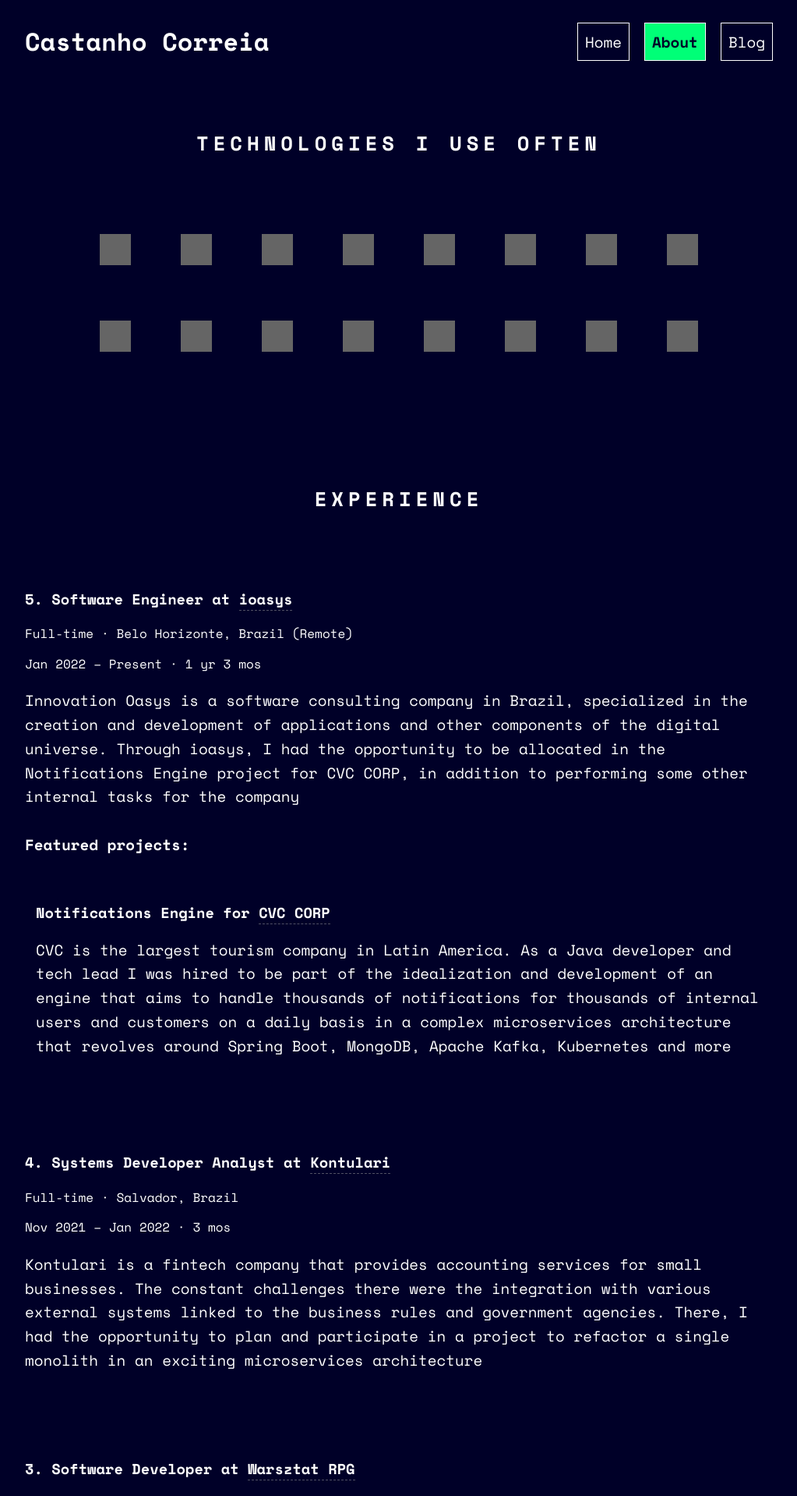
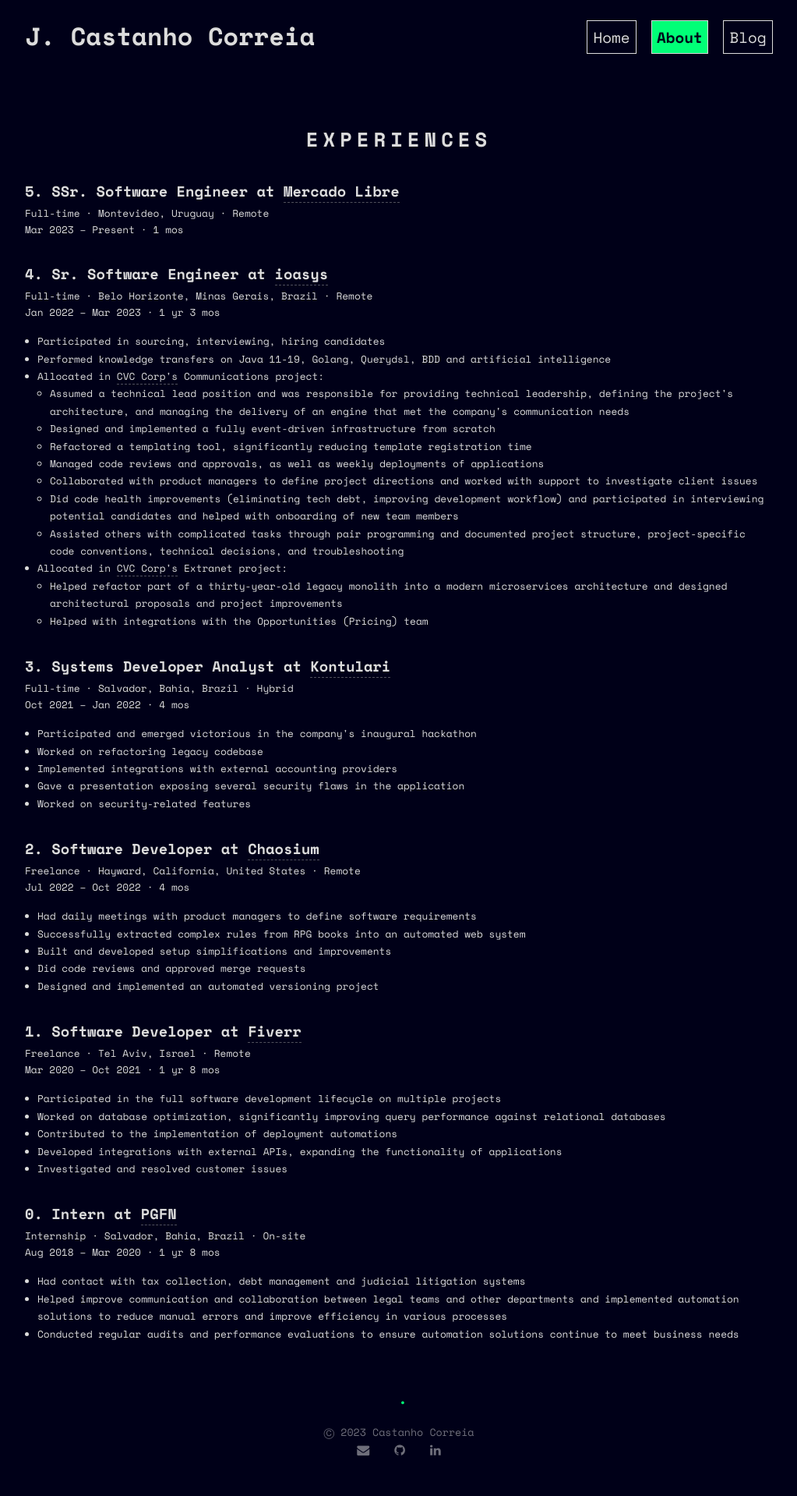
Before and after one commit to jovitcorreia/memento, a Jekyll site: the page built from _pages/about.html, in a window 1280 px wide. Shown: the top 1918 px of the page at 78% size, without its empty margins (128-1151 px from the left). Built offline with Jekyll 4.4.1, drawn with Linux system fonts in a browser that asks for light colours; after the commit the page ends 1889 px from its top, so only the background shows below that; some of the changed text lies outside the part shown; grey boxes are pictures that could not be loaded.

Commit message:
Refactor website and improve styling

```diff
--- a/_config.yml
+++ b/_config.yml
@@ -1,4 +1,4 @@
-title: Castanho Correia
+title: J. Castanho Correia
 email: me@castanhocorreia.com
 description: "Castanho Correia. I am a software engineer, specialized in backend development within the Java Virtual Machine (JVM) Ecosystem, mainly using Java and Kotlin languages, and application frameworks such as Spring Boot, Spring MVC and Java/Jakarta EE."
 baseurl: ""
--- a/_data/work.yml
+++ b/_data/work.yml
@@ -1,52 +1,88 @@
+- company: "Mercado Libre"
+  description:
+  end_date: false
+  location: "Montevideo, Uruguay · Remote"
+  position: "SSr. Software Engineer"
+  remote: true
+  start_date: "2023-03-20"
+  type: "Full-time"
+  url: "https://www.mercadolibre.com"
+
 - company: "ioasys"
-  description: "Innovation Oasys is a software consulting company in Brazil, specialized in the creation and development of applications and other components of the digital universe. Through ioasys, I had the opportunity to be allocated in the Notifications Engine project for CVC CORP, in addition to performing some other internal tasks for the company"
-  end_date: false
-  location: "Belo Horizonte, Brazil"
-  position: "Software Engineer"
-  projects:
-    - company: "CVC CORP"
-      description: "CVC is the largest tourism company in Latin America. As a Java developer and tech lead I was hired to be part of the idealization and development of an engine that aims to handle thousands of notifications for thousands of internal users and customers on a daily basis in a complex microservices architecture that revolves around Spring Boot, MongoDB, Apache Kafka, Kubernetes and more"
-      name: "Notifications Engine"
-      url: "https://www.cvccorp.com.br/"
+  description:
+    - Participated in sourcing, interviewing, hiring candidates
+    - Performed knowledge transfers on Java 11-19, Golang, Querydsl, BDD and artificial intelligence
+    - Allocated in <a href="https://www.cvccorp.com.br/" target="_blank">CVC Corp's</a> Communications project:
+      - Assumed a technical lead position and was responsible for providing technical leadership, defining the project's architecture, and managing the delivery of an engine that met the company's communication needs
+      - Designed and implemented a fully event-driven infrastructure from scratch
+      - Refactored a templating tool, significantly reducing template registration time
+      - Managed code reviews and approvals, as well as weekly deployments of applications
+      - Collaborated with product managers to define project directions and worked with support to investigate client issues
+      - Did code health improvements (eliminating tech debt, improving development workflow) and participated in interviewing potential candidates and helped with onboarding of new team members
+      - Assisted others with complicated tasks through pair programming and documented project structure, project-specific code conventions, technical decisions, and troubleshooting
+    - Allocated in <a href="https://www.cvccorp.com.br/" target="_blank">CVC Corp's</a> Extranet project:
+      - Helped refactor part of a thirty-year-old legacy monolith into a modern microservices architecture and designed architectural proposals and project improvements
+      - Helped with integrations with the Opportunities (Pricing) team
+  end_date: "2023-03-20"
+  location: "Belo Horizonte, Minas Gerais, Brazil · Remote"
+  position: "Sr. Software Engineer"
   remote: true
   start_date: "2022-01-01"
   type: "Full-time"
   url: "https://ioasys.com.br/"
 
 - company: "Kontulari"
-  description: "Kontulari is a fintech company that provides accounting services for small businesses. The constant challenges there were the integration with various external systems linked to the business rules and government agencies. There, I had the opportunity to plan and participate in a project to refactor a single monolith in an exciting microservices architecture"
+  description:
+    - Participated and emerged victorious in the company's inaugural hackathon
+    - Worked on refactoring legacy codebase
+    - Implemented integrations with external accounting providers
+    - Gave a presentation exposing several security flaws in the application
+    - Worked on security-related features
   end_date: "2022-01-01"
-  location: "Salvador, Brazil"
+  location: "Salvador, Bahia, Brazil · Hybrid"
   position: "Systems Developer Analyst"
   remote: false
-  start_date: "2021-11-01"
+  start_date: "2021-10-01"
   type: "Full-time"
   url: "https://kontulari.com.br/"
 
-- company: "Warsztat RPG"
-  description: "Warsztat was a RPG content distributor for Germany and Poland. I worked on a Call of Cthulhu system integration project for Foundry Virtual Tabletop, using technologies such as Handlebars, Sass, JavaScript, TypeScript, jQuery, Node.js, Webpack, and Gulp. In addition to development and bug fixes, I did code maintenance, review and versioning"
+- company: "Chaosium"
+  description:
+    - Had daily meetings with product managers to define software requirements
+    - Successfully extracted complex rules from RPG books into an automated web system
+    - Built and developed setup simplifications and improvements
+    - Did code reviews and approved merge requests
+    - Designed and implemented an automated versioning project
   end_date: "2022-10-01"
-  location: "Berlin, Germany"
+  location: "Hayward, California, United States · Remote"
   position: "Software Developer"
   remote: true
-  start_date: "2022-06-01"
+  start_date: "2022-07-01"
   type: "Freelance"
-  url: "https://github.com/Miskatonic-Investigative-Society"
+  url: "https://www.chaosium.com/"
 
 - company: "Fiverr"
-  description: "Fiverr is an online platform for freelancers to offer services to customers worldwide. There, I completed nearly a dozen commission projects around technologies such as Java and Kotlin, Spring Boot, MySQL, PostgreSQL, and sometimes React.js and Next.js"
+  description:
+    - Participated in the full software development lifecycle on multiple projects
+    - Worked on database optimization, significantly improving query performance against relational databases
+    - Contributed to the implementation of deployment automations
+    - Developed integrations with external APIs, expanding the functionality of applications
+    - Investigated and resolved customer issues
   end_date: "2021-10-01"
-  location: "Tel Aviv, Israel"
+  location: "Tel Aviv, Israel · Remote"
   position: "Software Developer"
   remote: true
-  start_date: "2020-12-01"
+  start_date: "2020-03-01"
   type: "Freelance"
   url: "https://www.fiverr.com/"
 
 - company: "PGFN"
-  description: "Procuradoria-Geral da Fazenda Nacional (National Treasury Attorney's Office) is part of Brazilian judicial administration. As an intern, I had experience with internal tax collection, debt management, and judicial litigation systems and other legal proceedings, as well as experience related to legacy systems of justice departments, creation of procedural documents, and process automation"
+  description:
+  - Had contact with tax collection, debt management and judicial litigation systems
+  - Helped improve communication and collaboration between legal teams and other departments and implemented automation solutions to reduce manual errors and improve efficiency in various processes
+  - Conducted regular audits and performance evaluations to ensure automation solutions continue to meet business needs
   end_date: "2020-03-01"
-  location: "Salvador, Brazil"
+  location: "Salvador, Bahia, Brazil · On-site"
   position: "Intern"
   remote: false
   start_date: "2018-08-01"
--- a/_includes/header.html
+++ b/_includes/header.html
@@ -1,5 +1,5 @@
 <header>
-  <a href="/"><h1>Castanho Correia</h1></a>
+  <a href="/"><h1>J. Castanho Correia</h1></a>
   <nav id="nav">
     {% for item in site.data.map %}
       <button class="{% if item.url == page.url %}active{% endif %}">
--- a/_pages/about.html
+++ b/_pages/about.html
@@ -3,38 +3,28 @@
 ---
 
 <section>
-    <h2>Technologies I use often</h2>
-    <div id="techs">
-      <a href="https://www.oracle.com/java/" target="_blank" rel="noreferrer"><img alt="Java" height="40" width="40" src="https://cdn.jsdelivr.net/npm/simple-icons@v6/icons/java.svg" /></a>
-      <a href="https://kotlinlang.org/" target="_blank" rel="noreferrer"><img alt="Kotlin" height="40" width="40" src="https://cdn.jsdelivr.net/npm/simple-icons@v6/icons/kotlin.svg" /></a>
-      <a href="https://spring.io/projects/spring-boot" target="_blank" rel="noreferrer"><img alt="Spring Boot" height="40" width="40" src="https://cdn.jsdelivr.net/npm/simple-icons@v6/icons/springboot.svg" /></a>
-      <a href="https://spring.io/projects/spring-framework" target="_blank" rel="noreferrer"><img alt="Spring MVC" height="40" width="40" src="https://cdn.jsdelivr.net/npm/simple-icons@v6/icons/spring.svg" /></a>
-      <a href="https://maven.apache.org/" target="_blank" rel="noreferrer"><img alt="Apache Maven" height="40" width="40" src="https://cdn.jsdelivr.net/npm/simple-icons@v6/icons/apachemaven.svg" /></a>
-      <a href="https://postgresql.org/" target="_blank" rel="noreferrer"><img alt="PostgreSQL" height="40" width="40" src="https://cdn.jsdelivr.net/npm/simple-icons@v6/icons/postgresql.svg" /></a>
-      <a href="https://mongodb.com/" target="_blank" rel="noreferrer"><img alt="MongoDB" height="40" width="40" src="https://cdn.jsdelivr.net/npm/simple-icons@v6/icons/mongodb.svg" /></a>
-      <a href="https://redis.io/" target="_blank" rel="noreferrer"><img alt="Redis" height="40" width="40" src="https://cdn.jsdelivr.net/npm/simple-icons@v6/icons/redis.svg" /></a>
-      <a href="https://kafka.apache.org/" target="_blank" rel="noreferrer"><img alt="Apache Kafka" height="40" width="40" src="https://cdn.jsdelivr.net/npm/simple-icons@v6/icons/apachekafka.svg" /></a>
-      <a href="https://rabbitmq.com/" target="_blank" rel="noreferrer"><img alt="RabbitMQ" height="40" width="40" src="https://cdn.jsdelivr.net/npm/simple-icons@v6/icons/rabbitmq.svg" /></a>
-      <a href="https://git-scm.com/" target="_blank" rel="noreferrer"><img alt="Git" height="40" width="40" src="https://cdn.jsdelivr.net/npm/simple-icons@v6/icons/git.svg" /></a>
-      <a href="https://www.sonarqube.org" target="_blank" rel="noreferrer"><img alt="SonarQube" height="40" width="40" src="https://cdn.jsdelivr.net/npm/simple-icons@v6/icons/sonarqube.svg" /></a>
-      <a href="https://docker.com/" target="_blank" rel="noreferrer"><img alt="Docker" height="40" width="40" src="https://cdn.jsdelivr.net/npm/simple-icons@v6/icons/docker.svg" /></a>
-      <a href="https://kubernetes.io/" target="_blank" rel="noreferrer"><img alt="Kubernetes" height="40" width="40" src="https://cdn.jsdelivr.net/npm/simple-icons@v6/icons/kubernetes.svg" /></a>
-      <a href="https://elastic.co/elastic-stack/" target="_blank" rel="noreferrer"><img alt="Elastic Stack" height="40" width="40" src="https://cdn.jsdelivr.net/npm/simple-icons@v6/icons/elasticstack.svg" /></a>
-      <a href="https://aws.amazon.com/" target="_blank" rel="noreferrer"><img alt="Amazon Web Services" height="40" width="40" src="https://cdn.jsdelivr.net/npm/simple-icons@v6/icons/amazonaws.svg" /></a>
-    </div>
-    <h2>Experience</h2>
+    <h2>Experiences</h2>
     {% for work in site.data.work %}
     <div>
-      <h3>{{forloop.length | minus: forloop.index0}}. {{work.position}} at <a href={{work.url}} target="_blank" rel="noreferrer">{{work.company}}</a></h3>
-      <span>{{work.type}} · {{work.location}} {% if work.remote %}(Remote){% endif %}</span>
+      <h3>{{forloop.length | minus: forloop.index}}. {{work.position}} at <a href={{work.url}} target="_blank" rel="noreferrer">{{work.company}}</a></h3>
+      <span>{{work.type}} · {{work.location}}</span>
       <span>{{work.start_date | until: work.end_date}}</span>
-      <p>{{work.description}}{% if work.projects %}</br><br/><b>Featured projects:</b>{% endif %}</p>
-      {% for project in work.projects %}
-        <fieldset>
-          <h3>{{project.name}} for  <a href={{project.url}} target="_blank" rel="noreferrer">{{project.company}}</a></h3>
-          <p>{{project.description}}</p>
-        </fieldset>
-      {% endfor %}
+      <ul>
+        {% for item in work.description %}
+          {% for pair in item %}
+            {% unless pair[0] | type == "array" %}
+              <li>{{pair}}</li>
+            {% else %}
+              <li>{{pair[0]}}:</li>
+              <ul>
+                {% for subitem in {{pair[1]}} %}
+                  <li>{{subitem}}</li>
+                {% endfor %}
+              </ul>
+            {% endunless %}
+          {% endfor %}
+        {% endfor %}
+        </ul>
     </div>
   {% endfor %}
 </section>
--- a/_plugins/period.rb
+++ b/_plugins/period.rb
@@ -1,22 +1,21 @@
 require 'date'
 
 module Jekyll
-	module Period
-		module Filter
-			def until(start_date, end_date = Date.today)
-				start_date = Date.parse(start_date)
-				end_date = Date.parse end_date rescue Date.today
-				abbr_start_mon = Date::ABBR_MONTHNAMES[start_date.mon]
-				abbr_end_mon = Date::ABBR_MONTHNAMES[end_date.mon]
-				date_diff = (end_date.year * 12 + end_date.mon) - (start_date.year * 12 + start_date.mon)
-				year_diff = date_diff.divmod(12)[0]
-				mon_diff = date_diff.divmod(12)[1]
-				mon_period = mon_diff == 11 ? "" : mon_diff < 1 && year_diff == 0 ? "2 mos" : "#{mon_diff + 1} mos"
-				year_period = year_diff == 1 || mon_diff == 11 ? "1 yr" : year_diff <= 0 ? "" : "#{year_diff} yrs"
-				return "#{abbr_start_mon} #{start_date.year} – #{end_date == Date.today ? "Present" : "#{abbr_end_mon} #{end_date.year}"} · #{year_period} #{mon_period}".squeeze(" ")
-			end
-		end
+  module Period
+    module Filter
+      def until(start_date, end_date = Date.today)
+        start_date = Date.parse(start_date) rescue Date.today
+        end_date = Date.parse(end_date) rescue Date.today
+        date_diff = (end_date.year * 12 + end_date.month) - (start_date.year * 12 + start_date.month)
+        year_diff, mon_diff = date_diff.divmod(12)
+        abbr_start_mon = Date::ABBR_MONTHNAMES[start_date.month]
+        abbr_end_mon = Date::ABBR_MONTHNAMES[end_date.month]
+        mon_period = mon_diff == 11 ? "" : "#{mon_diff + 1} mos"
+        year_period = year_diff <= 0 ? "" : year_diff == 1 || mon_diff == 11 ? "1 yr" : "#{year_diff} yrs"
+        "#{abbr_start_mon} #{start_date.year} – #{end_date == Date.today ? "Present" : "#{abbr_end_mon} #{end_date.year}"} · #{year_period} #{mon_period}".squeeze(" ")
+      end
     end
+  end
 end
 
 Liquid::Template.register_filter(Jekyll::Period::Filter)
--- a/_sass/main.sass
+++ b/_sass/main.sass
@@ -1,10 +1,10 @@
-$blue: #000028
+$blue: #000018
 $green: #00ff77
 
 *, *:before, *:after
     box-sizing: border-box
     box-shadow: none
-    color: white
+    color: gainsboro
 
 a
     color: inherit
@@ -13,9 +13,12 @@
 body
     background-color: $blue
     font-family: 'Space Mono', monospace
-    line-height: 1.6em
+    font-size: 1rem
+    line-height: 1.6
     margin: 0px auto
     max-width: 62rem
+    overflow-y: scroll
+    scrollbar-color: red yellow
     #main
         margin: 0 1rem
 
@@ -25,7 +28,7 @@
         margin-block-end: 0
 
 footer
-    margin-top: 6rem
+    margin-top: 4rem
     div
         align-items: center
         display: flex
@@ -59,18 +62,20 @@
         opacity: 50%
 
 h2
-  font-size: 1.6rem
-  font-weight: 700
-  letter-spacing: 6px
-  line-height: 1.6
-  text-transform: uppercase
+    font-size: 1.6rem
+    font-weight: 700
+    letter-spacing: 6px
+    line-height: 1.6
+    text-transform: uppercase
+
+h3
+    margin-bottom: 0.2rem
 
 header
     align-items: center
     display: flex
     justify-content: space-between
-    line-height: 4rem
-    margin-bottom: 56px
+    margin-bottom: 4rem
 
 label
     font-size: 1.2rem
@@ -84,7 +89,7 @@
     margin-top: 0px
     button
         background-color: transparent
-        border: 1px solid white
+        border: 1px solid gainsboro
         cursor: pointer
         font-family: 'Space Mono', monospace
         font-size: 1.2rem
@@ -94,12 +99,12 @@
         &:not(:first-child)
             margin-left: 1.2rem
         a
-            border: 0.6rem solid transparent
+            border: 0.4rem solid transparent
             display: inline-block
             height: 100%
             width: 100%
         &:hover
-            background-color: white
+            background-color: gainsboro
             color: $blue
             font-weight: bold
         &.active
@@ -109,12 +114,11 @@
             pointer-events: none
 
 p
-    font-size: 1.2em
     font-style: normal
     font-weight: 400
     hyphens: auto
     line-height: 1.6
-    padding-bottom: 1rem
+    margin-block-end: 2rem
     a
         border-bottom: 1px dashed hsla(0,0%, 62.7%, 0.50)
         &:hover
@@ -129,7 +133,7 @@
             border-bottom: unset
             color: $green
     div
-        margin-top: 6rem
+        margin-top: 2rem
         text-align: left
     #techs
         display: grid
@@ -149,7 +153,13 @@
 
 span
     display: block
-    margin-block-end: 0.8rem
+    font-size: 0.8rem
+
+ul
+    padding-left: 1rem
+    li
+        font-size: 0.8rem
+        line-height: 1.4rem
 
 @media screen and (max-width: 600px)
     header
```
Also changed, not shown: index.html (+3 -4 lines), Gemfile.lock.
